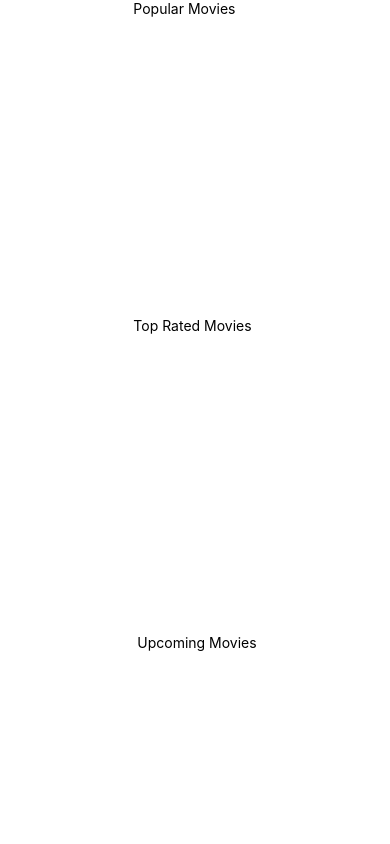
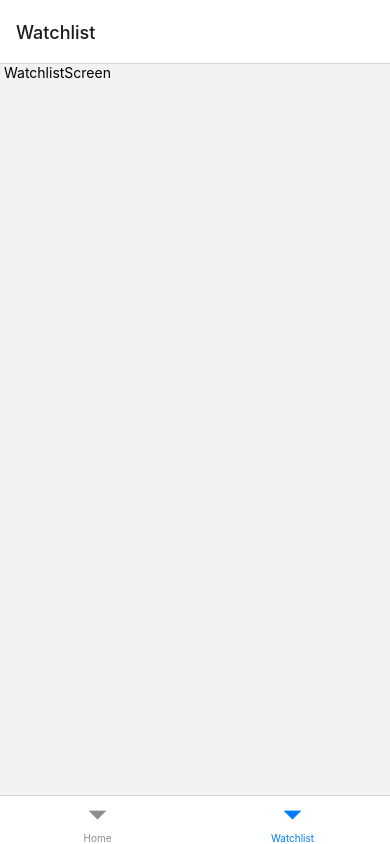
Before and after one commit to mldrenth/Movies_App, a React Native app in the folder client/: screen /Watchlist in a window 390 px wide. Built offline with nearby package versions, Linux system fonts and the light colour scheme; no server answers.

Commit message:
Add navigator

```diff
--- a/client/App.js
+++ b/client/App.js
@@ -1,67 +1,36 @@
-import {React, useState, useEffect} from 'react';
-import { StatusBar } from 'expo-status-bar';
-import { SafeAreaView, StyleSheet, Text, View, ScrollView} from 'react-native';
-import { getPopularMovies, getTopRatedMovies, getUpcomingMovies } from './services/MovieApiServices';
-import MovieList from './components/MovieList';
+import * as React from 'react';
+import { Text, View } from 'react-native';
+import { NavigationContainer } from '@react-navigation/native';
+import { createBottomTabNavigator } from '@react-navigation/bottom-tabs';
+import HomeScreen from './screens/HomeScreen';
+import WatchlistScreen from './screens/WatchlistScreen';
 
 
-export default function App() {
+// function HomeScreen() {
+//   return (
+//     <View style={{ flex: 1, justifyContent: 'center', alignItems: 'center' }}>
+//       <Text>Home!</Text>
+//     </View>
+//   );
+// }
 
-  const [popularMovies, setPopularMovies] = useState([]);
-  const [topRatedMovies, setTopRatedMovies] = useState([]);
-  const [upcomingMovies, setUpcomingMovies] = useState([]);
-
-  useEffect(() => {
-    getPopularMovies().then((popularMovies) => {
-      setPopularMovies(popularMovies.results);
-    });
-
-  },[])
-
-  useEffect(() => {
-    getTopRatedMovies().then((topRatedMovies) => {
-      setTopRatedMovies(topRatedMovies.results);
-    });
-
-  },[])
-
-  useEffect(() => {
-    getUpcomingMovies().then((upcomingMovies) => {
-      setUpcomingMovies(upcomingMovies.results);
-    });
-
-  },[])
-
-
-
+function SettingsScreen() {
   return (
-    <SafeAreaView style={styles.container}>
-    <ScrollView >
-      <View >
-     <Text>Popular Movies</Text>
-      <MovieList movies={popularMovies} ></MovieList>
-      </View>
-      <View>
-      <Text>Top Rated Movies</Text>
-      <MovieList movies={topRatedMovies}></MovieList>
-      </View>
-      <View>
-      <Text> Upcoming Movies</Text>
-      <MovieList movies={upcomingMovies}></MovieList>
-      </View>
-      </ScrollView>
-
-      <StatusBar style="auto" />
-    </SafeAreaView>
+    <View style={{ flex: 1, justifyContent: 'center', alignItems: 'center' }}>
+      <Text>Settings!</Text>
+    </View>
   );
 }
 
-const styles = StyleSheet.create({
-  container: {
-    flex: 1,
-    backgroundColor: '#fff',
-    alignItems: 'center',
-    justifyContent: 'center',
+const Tab = createBottomTabNavigator();
 
-  }
-});
+export default function App() {
+  return (
+    <NavigationContainer>
+      <Tab.Navigator>
+        <Tab.Screen name="Home" component={HomeScreen} />
+        <Tab.Screen name="Watchlist" component={WatchlistScreen} />
+      </Tab.Navigator>
+    </NavigationContainer>
+  );
+}
--- a/client/package.json
+++ b/client/package.json
@@ -10,11 +10,15 @@
     "eject": "expo eject"
   },
   "dependencies": {
+    "@react-navigation/bottom-tabs": "^6.2.0",
+    "@react-navigation/native": "^6.0.8",
     "expo": "~44.0.0",
     "expo-status-bar": "~1.2.0",
     "react": "17.0.1",
     "react-dom": "17.0.1",
     "react-native": "0.64.3",
+    "react-native-safe-area-context": "3.3.2",
+    "react-native-screens": "~3.10.1",
     "react-native-web": "0.17.1"
   },
   "devDependencies": {
--- /dev/null
+++ b/client/screens/HomeScreen.js
@@ -0,0 +1,70 @@
+import {React, useState, useEffect} from 'react';
+import { StatusBar } from 'expo-status-bar';
+import { SafeAreaView, StyleSheet, Text, View, ScrollView} from 'react-native';
+import { getPopularMovies, getTopRatedMovies, getUpcomingMovies } from '../services/MovieApiServices';
+import MovieList from '../components/MovieList';
+
+
+const HomeScreen = () => {
+
+    const [popularMovies, setPopularMovies] = useState([]);
+    const [topRatedMovies, setTopRatedMovies] = useState([]);
+    const [upcomingMovies, setUpcomingMovies] = useState([]);
+
+    useEffect(() => {
+      getPopularMovies().then((popularMovies) => {
+        setPopularMovies(popularMovies.results);
+      });
+
+    },[])
+
+    useEffect(() => {
+      getTopRatedMovies().then((topRatedMovies) => {
+        setTopRatedMovies(topRatedMovies.results);
+      });
+
+    },[])
+
+    useEffect(() => {
+      getUpcomingMovies().then((upcomingMovies) => {
+        setUpcomingMovies(upcomingMovies.results);
+      });
+
+    },[])
+
+
+
+    return (
+      <SafeAreaView style={styles.container}>
+      <ScrollView >
+        <View >
+       <Text>Popular Movies</Text>
+        <MovieList movies={popularMovies} ></MovieList>
+        </View>
+        <View>
+        <Text>Top Rated Movies</Text>
+        <MovieList movies={topRatedMovies}></MovieList>
+        </View>
+        <View>
+        <Text> Upcoming Movies</Text>
+        <MovieList movies={upcomingMovies}></MovieList>
+        </View>
+        </ScrollView>
+
+        <StatusBar style="auto" />
+      </SafeAreaView>
+    );
+
+}
+
+const styles = StyleSheet.create({
+    container: {
+      flex: 1,
+      backgroundColor: '#fff',
+      alignItems: 'center',
+      justifyContent: 'center',
+
+    }
+  });
+
+export default HomeScreen
--- /dev/null
+++ b/client/screens/WatchlistScreen.js
@@ -0,0 +1,13 @@
+import {React, useState, useEffect} from 'react';
+import { StatusBar } from 'expo-status-bar';
+import { SafeAreaView, StyleSheet, Text, View, ScrollView} from 'react-native';
+
+const WatchlistScreen = () => {
+
+    return (
+        <Text> WatchlistScreen</Text>
+    )
+
+}
+
+export default WatchlistScreen;
```
Also changed, not shown: 1 other file (tests, documents, lock files or other folders).
